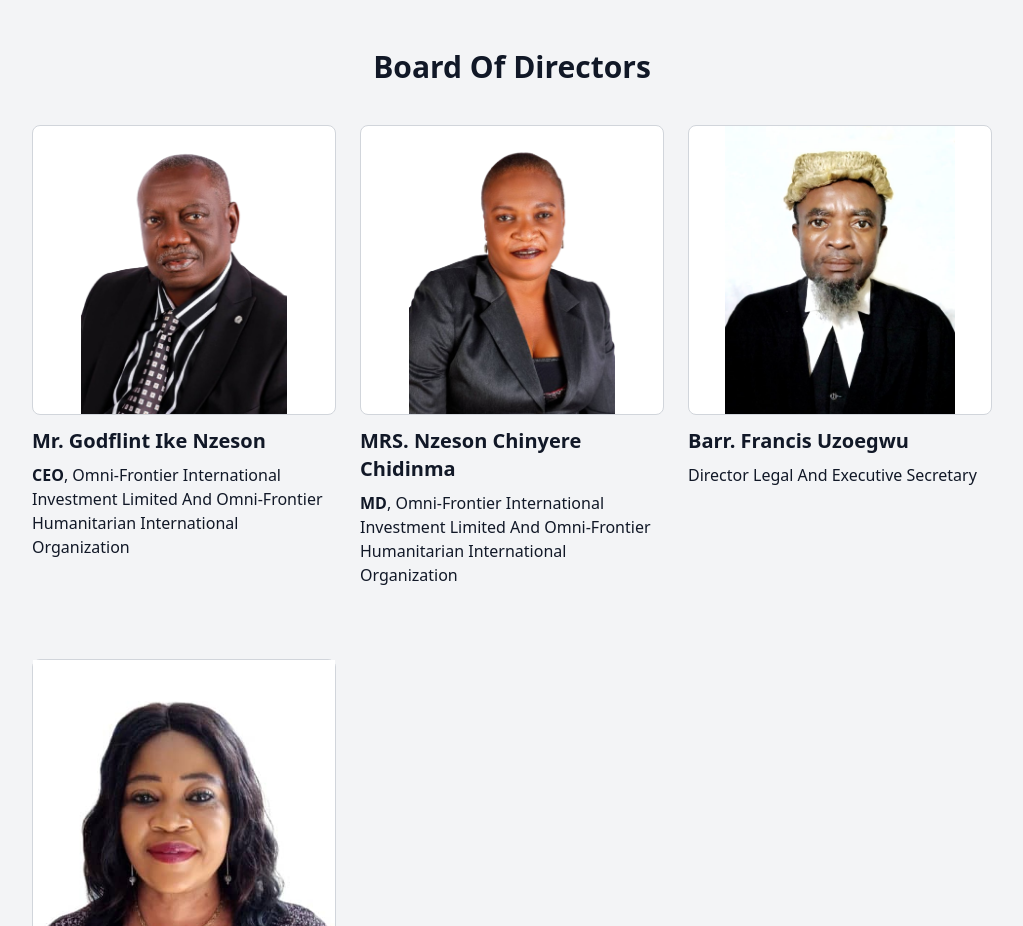
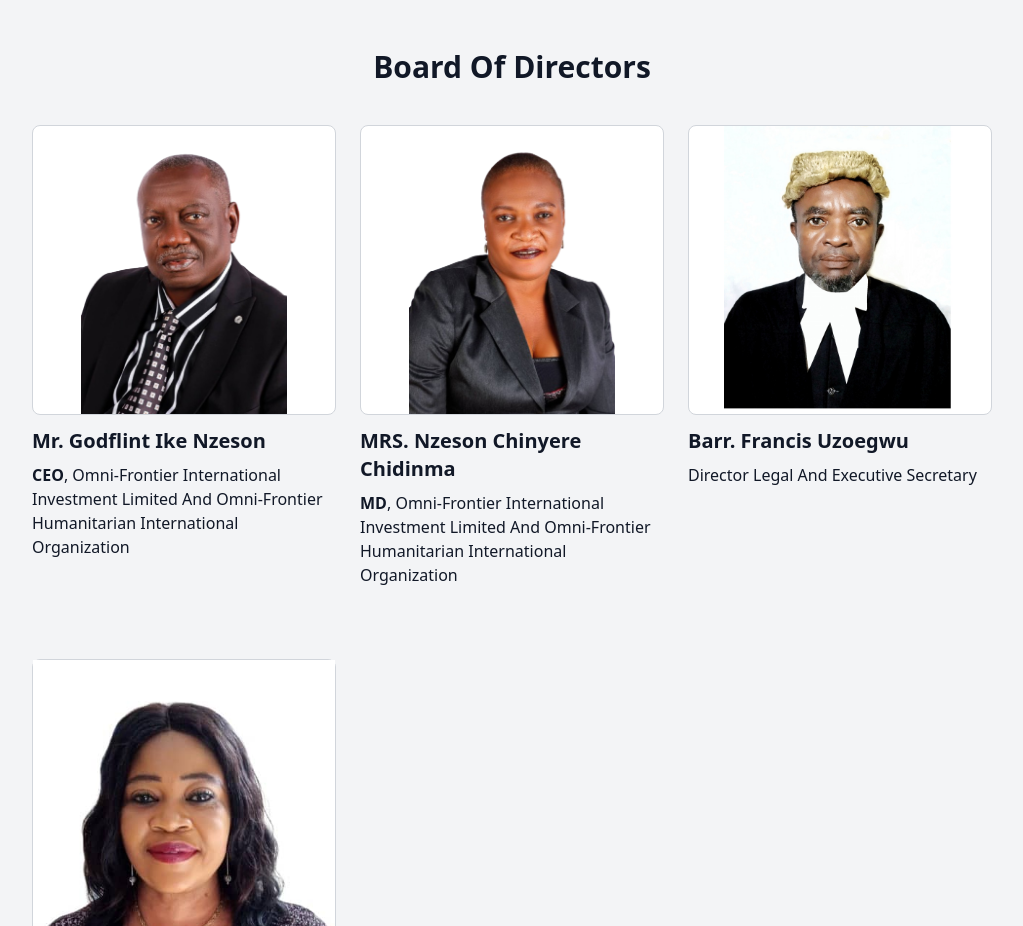
Before and after one commit to Newtdev/Omini-frontie-humantarian-website, a website: page index.html in a window 1280 px wide. Shown: the part 2840-3766 px from the top of the page, without its empty margins (128-1151 px from the left). Drawn offline with nearby package versions, Linux system fonts and the light colour scheme.

Commit message:
update on text

```diff
--- a/index.html
+++ b/index.html
@@ -490,7 +490,7 @@
 									href="#"
 									class="block bg-white rounded-lg border border-gray-300">
 									<img
-										src="images/Lawyer.jpeg"
+										src="images/Law.jpeg"
 										alt=""
 										class="h-72 object-contain w-full mx-auto" />
 								</a>
```
Also changed, not shown: images/law.jpeg (added), 1 other file.
